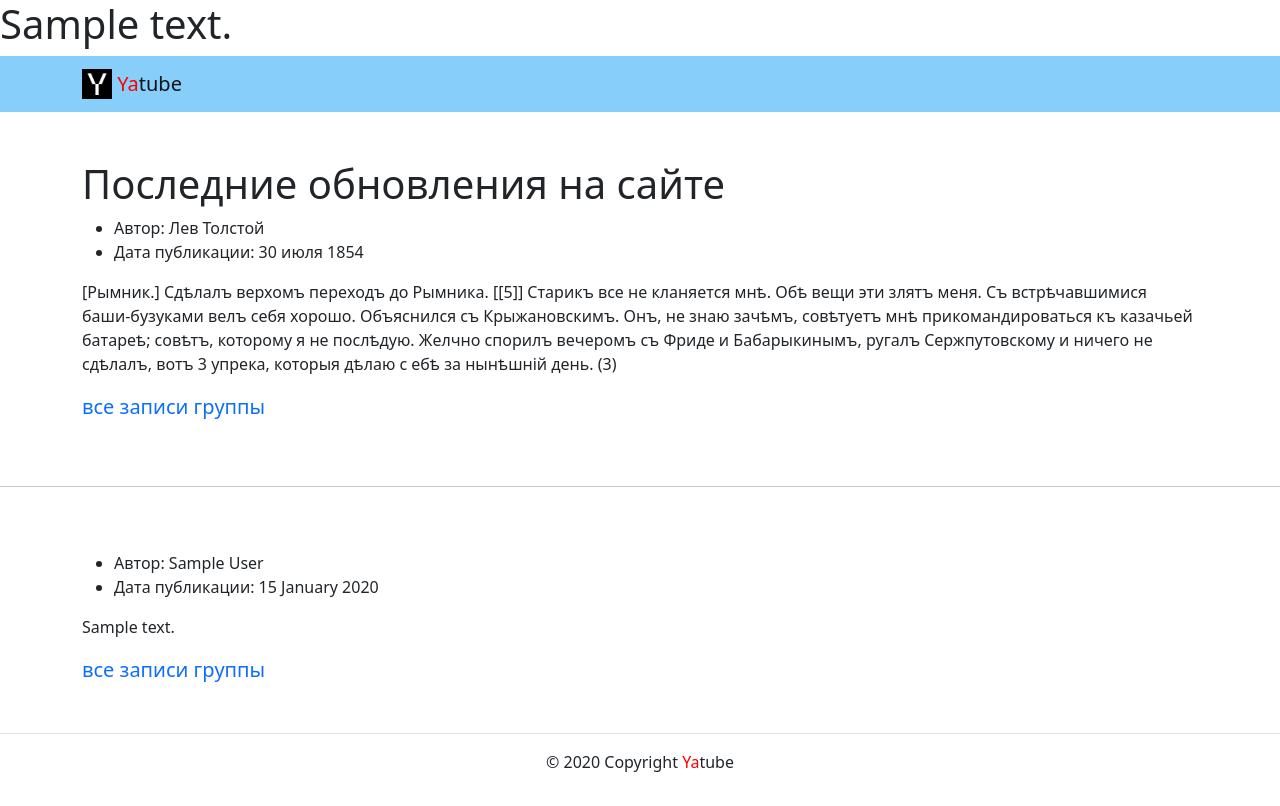
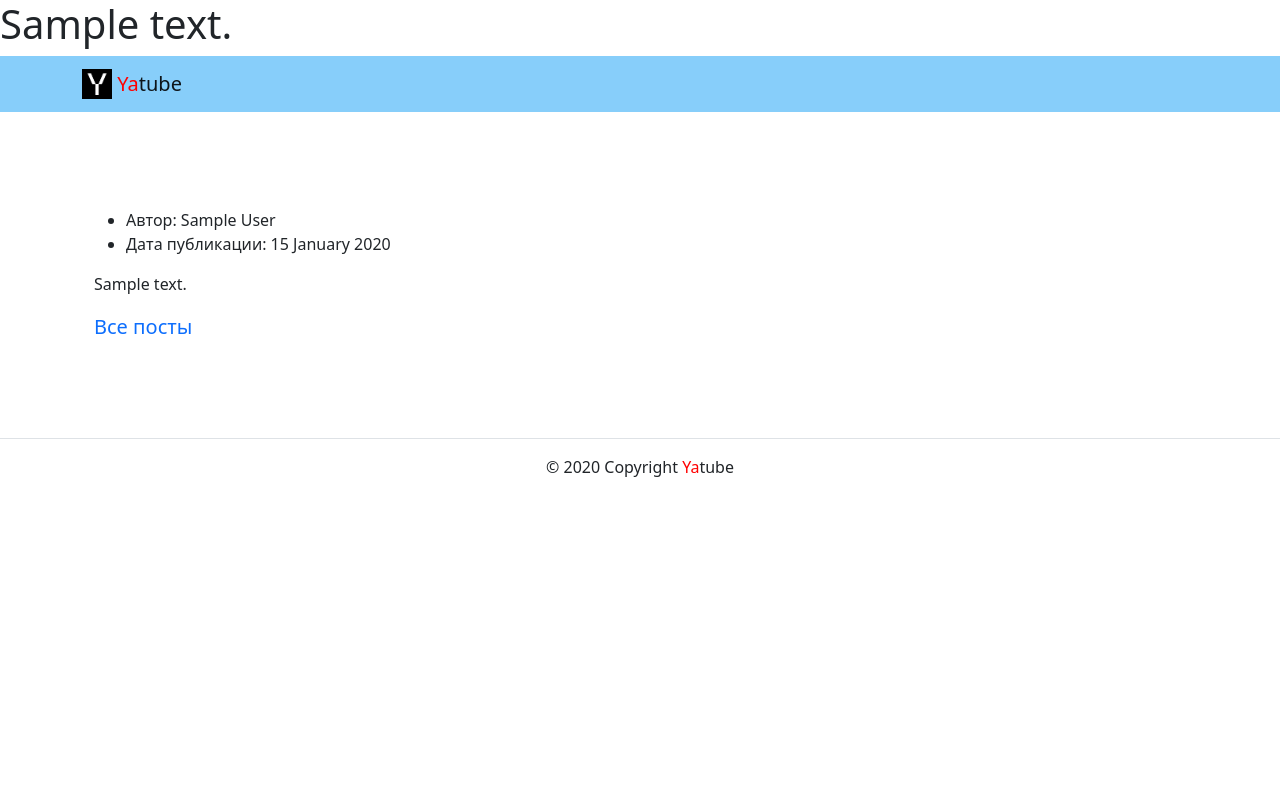
Before and after one commit to AbyaBulkhukov45/yatube, a Django app: template yatube/templates/posts/index.html in a window 1280 px wide. After the commit the page ends 477 px from the top, so only its background shows below. Run offline with Django 3.2, Linux system fonts and the light colour scheme; tables that the repository leaves empty hold one stand-in row (values such as "Sample post"); the template is opened without the code that fills it: values that come from a table or form of the project are taken from there, most other values are stand-ins (such as "Sample title", 1, 10 or a date in 2020); some libraries are stand-ins or nearby versions.

Commit message:
final ver ver

```diff
--- a/yatube/posts/admin.py
+++ b/yatube/posts/admin.py
@@ -5,16 +5,11 @@ from .models import Group
 
 
 class PostAdmin(admin.ModelAdmin):
-    # Перечисляем поля, которые должны отображаться в админке
     list_display = ('pk', 'text', 'pub_date', 'author', 'group',)
     list_editable = ('group',)
-    # Добавляем интерфейс для поиска по тексту постов
     search_fields = ('text',)
-    # Добавляем возможность фильтрации по дате
     list_filter = ('pub_date',)
     empty_value_display = '-пусто-'
-# При регистрации модели Post источником конфигурации для неё назначаем
-# класс PostAdmin
 
 
 admin.site.register(Post, PostAdmin)
--- a/yatube/posts/models.py
+++ b/yatube/posts/models.py
@@ -5,21 +5,35 @@ User = get_user_model()
 
 
 class Group(models.Model):
-    title = models.CharField('Название группы', max_length=200)
-    slug = models.SlugField(unique=True)
-    description = models.TextField('Описание группы')
+    title = models.CharField('Название группы',
+                             max_length=200,
+                             help_text='Введите название группы')
+    slug = models.SlugField('Слаг',
+                            unique=True,
+                            help_text='Укажите уникальный адрес для группы')
+    description = models.TextField('Описание группы',
+                                   help_text='Опишите группу')
+
+    class Meta:
+        verbose_name = 'Группа'
+        verbose_name_plural = 'Группы'
 
     def __str__(self):
         return self.title
 
 
 class Post(models.Model):
-    text = models.TextField()
-    pub_date = models.DateTimeField(auto_now_add=True)
+    text = models.TextField('Текст поста', help_text='Введите текст поста')
+    pub_date = models.DateTimeField('Дата публикации',
+                                    auto_now_add=True,
+                                    help_text='Дата и время публикации поста')
     author = models.ForeignKey(
         User,
-        on_delete=models.CASCADE,
-        related_name='posts'
+        null=True,
+        on_delete=models.SET_NULL,
+        related_name='posts',
+        verbose_name='Автор',
+        help_text='Укажите автора поста'
     )
 
     group = models.ForeignKey(
@@ -27,5 +41,15 @@ class Post(models.Model):
         null=True,
         blank=True,
         on_delete=models.CASCADE,
-        related_name='posts'
+        related_name='posts',
+        verbose_name='Группа',
+        help_text='Укажите группу, к которой относится пост'
     )
+
+    class Meta:
+        verbose_name = 'Пост'
+        verbose_name_plural = 'Посты'
+        ordering = ('-pub_date',)
+
+    def __str__(self):
+        return self.text[:15]
--- a/yatube/posts/urls.py
+++ b/yatube/posts/urls.py
@@ -2,7 +2,6 @@ from django.urls import path
 
 from . import views
 
-# при создании namespace прописываем апп нэйм в урлах прилд
 app_name = 'posts'
 
 urlpatterns = [
--- a/yatube/templates/base.html
+++ b/yatube/templates/base.html
@@ -10,9 +10,7 @@
     <link rel="icon" type="image/png" sizes="16x16" href="{% static 'img/fav/favicon-16x16.png' %}">
     <meta name="msapplication-TileColor" content="#000">
     <meta name="theme-color" content="#ffffff">
-    <!-- сверху через лод статик приводим ниже-->
     <link rel="stylesheet" href="{% static 'css/bootstrap.min.css' %}">
-
     <title>{{ title }}</title>
   </head>
   <body>
--- /dev/null
+++ b/yatube/templates/includes/post_card.html
@@ -0,0 +1,12 @@
+<div class="container py-5">
+    <ul>
+      <li>
+        Автор: {{ post.author.get_full_name }}
+      </li>
+      <li>
+        Дата публикации: {{ post.pub_date|date:"d E Y" }}
+      </li>
+    </ul>
+    <p>{{ post.text }}</p>
+    <a class="navbar-brand" href="{% url 'posts:group_posts' 'empire'%}">Все посты</a>
+  </div>
--- a/yatube/templates/posts/index.html
+++ b/yatube/templates/posts/index.html
@@ -2,45 +2,9 @@
 
 {% block content %}
 <div class="container py-5">
-  <h1>Последние обновления на сайте</h1>
-  <article>
-    <ul>
-      <li>
-        Автор: Лев Толстой
-      </li>
-      <li>
-        Дата публикации: 30 июля 1854
-      </li>
-    </ul>
-    <p>
-      [Рымник.] Сдѣлалъ верхомъ переходъ до Рымника. [[5]] Старикъ все не кланяется мнѣ.
-      Обѣ вещи эти злятъ меня. Съ встрѣчавшимися баши-бузуками велъ себя хорошо.
-      Объяснился съ Крыжановскимъ. Онъ, не знаю зачѣмъ, совѣтуетъ мнѣ прикомандироваться
-      къ казачьей батареѣ; совѣтъ, которому я не послѣдую. Желчно спорилъ вечеромъ съ Фриде
-      и Бабарыкинымъ, ругалъ Сержпутовскому и ничего не сдѣлалъ, вотъ 3 упрека, которыя дѣлаю с
-      ебѣ за нынѣшній день. (3)
-    </p>
-    <!-- posts - это наймспэйс-->
-    <a class="navbar-brand"   href="{% url 'posts:group_posts' 'empire' %}">все записи группы</a>
-
-  <!-- под последним постом нет линии -->
+  {% for post in posts %}
+    {% include 'includes/post_card.html' %}
+    {% if not forloop.last %}<hr>{% endif %}
+  {% endfor %}
 </div>
-<hr>
-<div class="container py-5">
-  {% for post in posts %}
-  <ul>
-    <li>
-      Автор: {{ post.author.get_full_name }}
-    </li>
-    <li>
-      Дата публикации: {{ post.pub_date|date:"d E Y" }}
-    </li>
-  </ul>
-  <p>{{ post.text }}</p>
-<a class="navbar-brand"   href="{% url 'posts:group_posts' 'batman' %}">все записи группы</a>
-  {% if not forloop.last %}<hr>{% endif %}
-{% endfor %}
-</div>
-
-
 {% endblock %}
--- a/yatube/yatube/settings.py
+++ b/yatube/yatube/settings.py
@@ -55,7 +55,7 @@ ROOT_URLCONF = 'yatube.urls'
 TEMPLATES = [
     {
         'BACKEND': 'django.template.backends.django.DjangoTemplates',
-        'DIRS': [os.path.join(BASE_DIR, 'templates')],   # отредачил здесь
+        'DIRS': [os.path.join(BASE_DIR, 'templates')],
         'APP_DIRS': True,
         'OPTIONS': {
             'context_processors': [
```
Also changed, not shown: yatube/posts/views.py (+5 -3 lines), yatube/templates/posts/group_list.html (+6 -13 lines).
